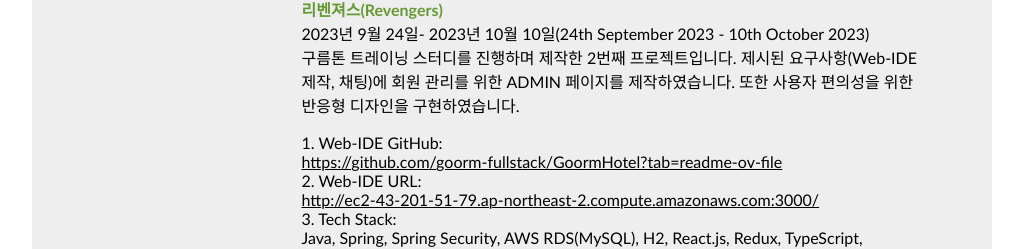
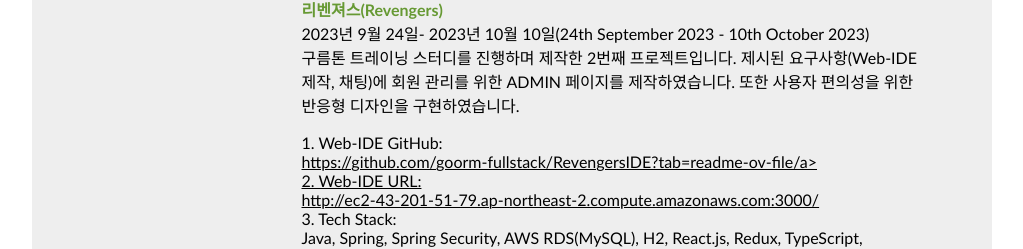
Before and after one commit to LEE-Donggyu/LEE-Donggyu.github.io, a plain HTML site: page index.html in a window 1280 px wide. Shown: the part 1383-1632 px from the top of the page, without its empty margins (128-1151 px from the left). Drawn offline with Linux system fonts and the light colour scheme.

Commit message:
Update index.html
Signed-off-by: Donggyu Lee <62269067+LEE-Donggyu@users.noreply.github.com>

```diff
--- a/index.html
+++ b/index.html
@@ -149,7 +149,7 @@
 					</p>
 					<p>
 						1. Web-IDE GitHub: <br><a href="https://github.com/goorm-fullstack/RevengersIDE?tab=readme-ov-file"
-							style="font-weight: normal; text-decoration-thickness: 1px;">https://github.com/goorm-fullstack/GoormHotel?tab=readme-ov-file</a><br>
+							style="font-weight: normal; text-decoration-thickness: 1px;">https://github.com/goorm-fullstack/RevengersIDE?tab=readme-ov-file/a><br>
 						2. Web-IDE URL: <br><a href="http://ec2-43-201-51-79.ap-northeast-2.compute.amazonaws.com:3000/"
 							style="font-weight: normal; text-decoration-thickness: 1px;">http://ec2-43-201-51-79.ap-northeast-2.compute.amazonaws.com:3000/</a><br>
 						3. Tech Stack:<br>
```
